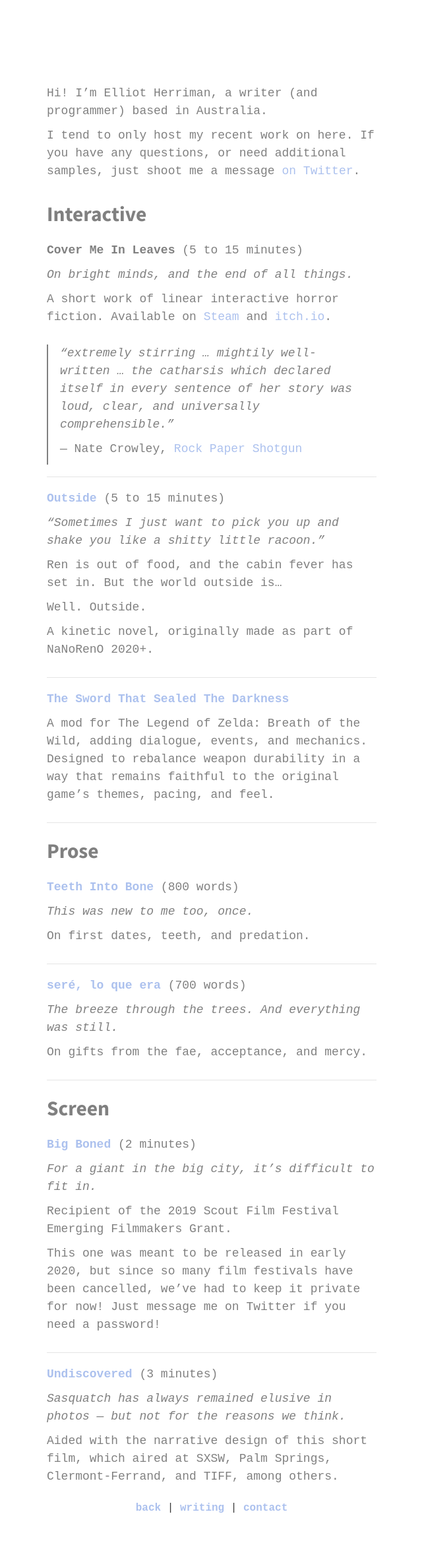
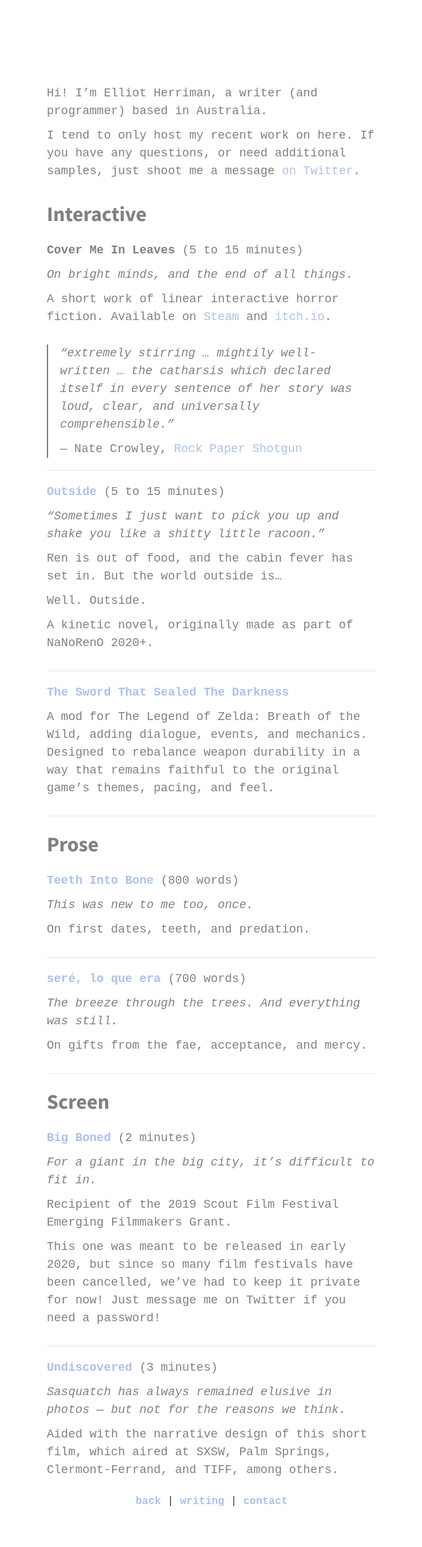
Before and after one commit to elliotherriman/website, a Jekyll site: the page built from writing.md, in a window 1280 px wide. Shown: the whole page at 66% size, without its empty margins (319-959 px from the left). Built offline with Jekyll 4.4.1, drawn with Linux system fonts in a browser that asks for light colours; nearby versions of some CDN libraries; some web fonts are replaced.

Commit message:
Update _global.scss

```diff
--- a/_sass/base/_global.scss
+++ b/_sass/base/_global.scss
@@ -54,6 +54,7 @@ blockquote {
 blockquote p:last-child,
 footer p:last-child {
   margin-bottom: 0px !important;
+  padding-bottom: 0px !important;
 }
 table {
   table-layout:fixed;
```
